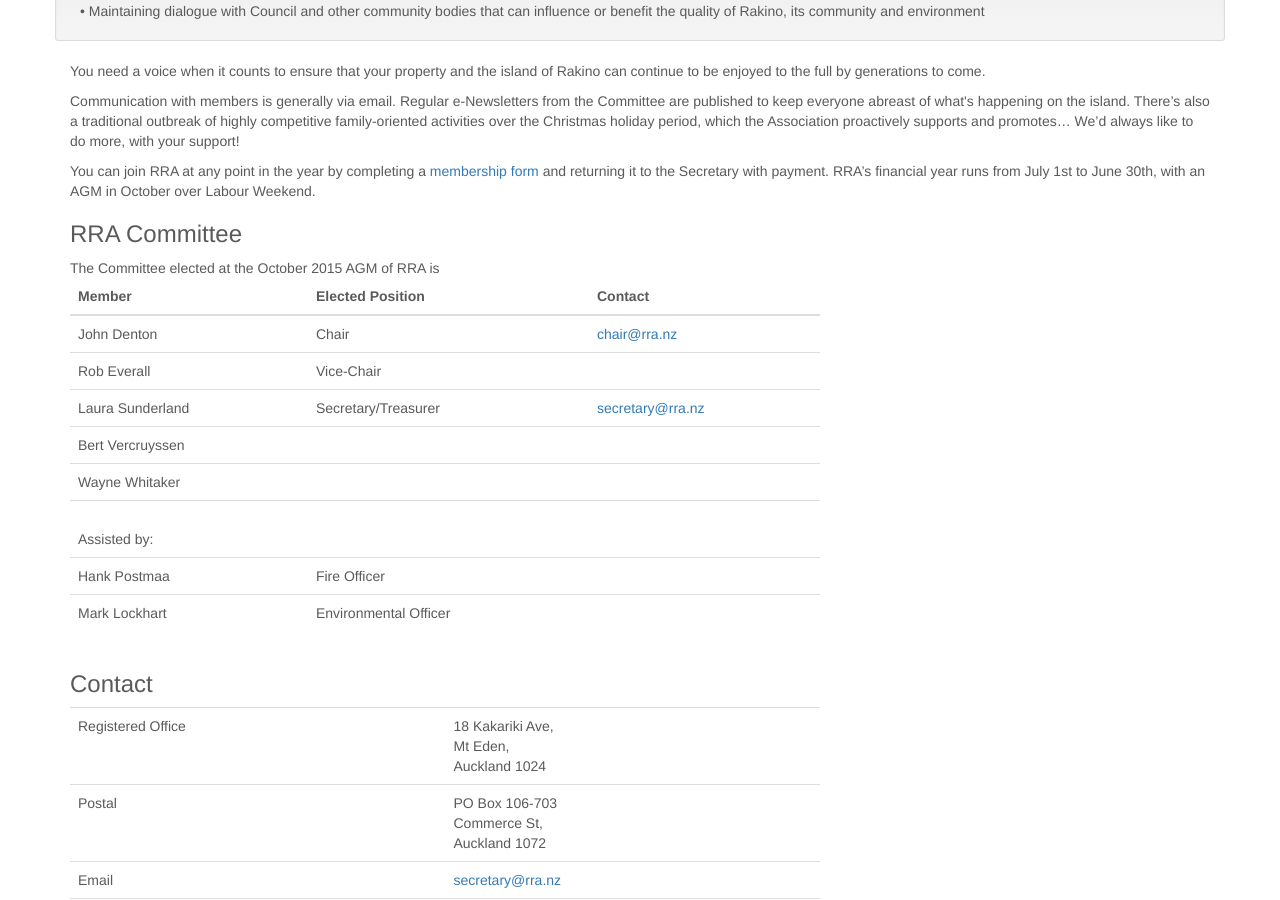
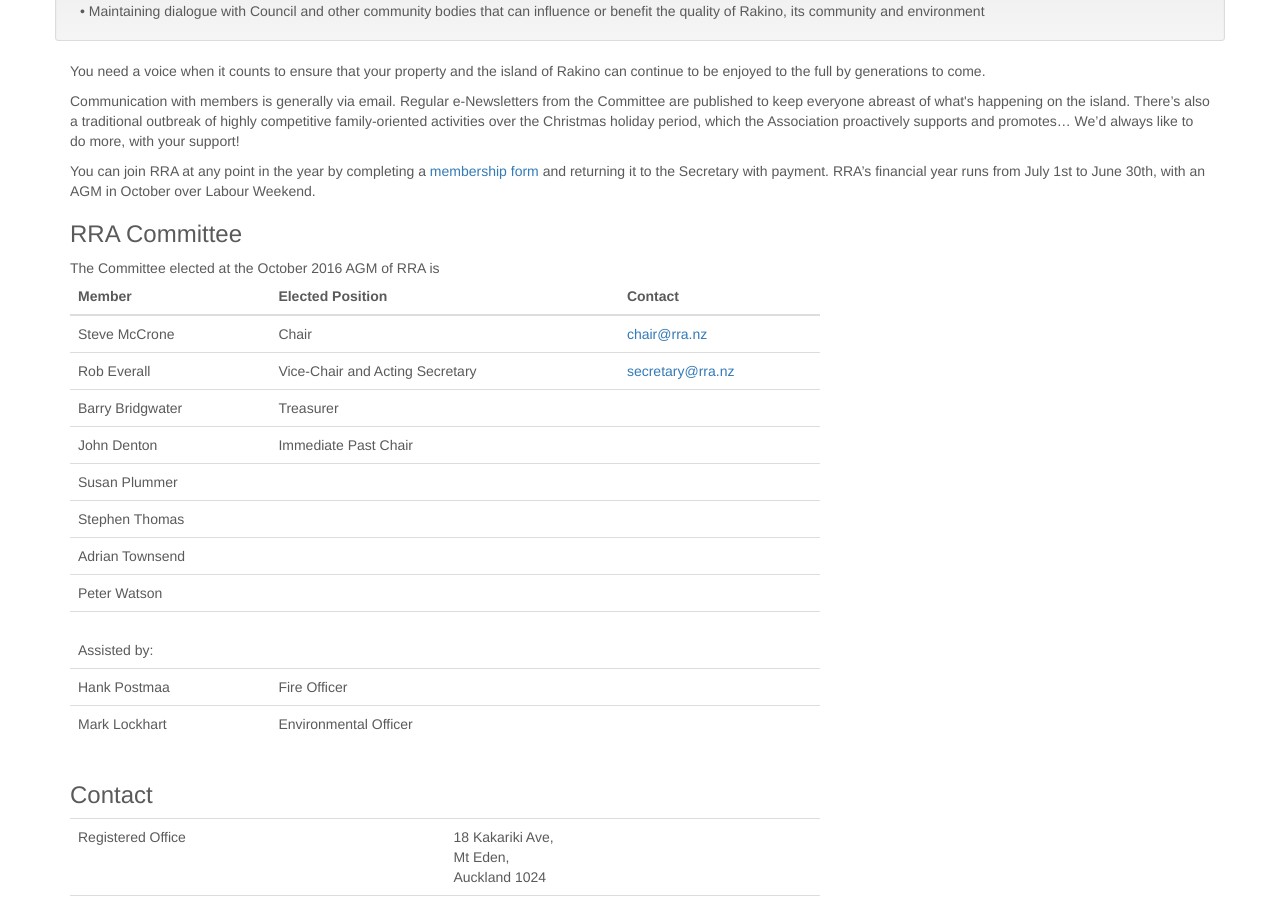
Before and after one commit to rakinoratepayers/rakinoratepayers.github.io, a Jekyll site: the page built from index.html, in a window 1280 px wide and 900 px high, scrolled down 810 px. Built offline with Jekyll 4.4.1, drawn with Linux system fonts in a browser that asks for light colours; nearby versions of some CDN libraries.

Commit message:
new elected committee members

```diff
--- a/index.html
+++ b/index.html
@@ -93,7 +93,7 @@ layout: default
 
 <h3>RRA Committee</h3>
 
-The Committee elected at the October 2015 AGM of RRA is
+The Committee elected at the October 2016 AGM of RRA is
 
 <div class="row">
     <div class="col-lg-8">
@@ -106,11 +106,14 @@ The Committee elected at the October 2015 AGM of RRA is
         </tr>
         </thead>
         <tbody>
-            <tr><td>John Denton</td><td>Chair</td><td><a href="mailto:chair@rra.nz">chair@rra.nz</a></td></tr>
-            <tr><td>Rob Everall</td><td>Vice-Chair</td><td>&nbsp;</td></tr>
-            <tr><td>Laura Sunderland</td><td>Secretary/Treasurer</td><td><a href="mailto:secretary@rra.nz">secretary@rra.nz</a><!--<a href="mailto:treasurer@rra.nz">treasurer@rra.nz</a>--></td></tr>
-            <tr><td>Bert Vercruyssen</td><td>&nbsp;</td><td>&nbsp;</td></tr>
-            <tr><td>Wayne Whitaker</td><td>&nbsp;</td><td>&nbsp;</td></tr>
+            <tr><td>Steve McCrone</td><td>Chair</td><td><a href="mailto:chair@rra.nz">chair@rra.nz</a></td></tr>
+            <tr><td>Rob Everall</td><td>Vice-Chair and Acting Secretary</td><td><a href="mailto:secretary@rra.nz">secretary@rra.nz</a></td></tr>
+            <tr><td>Barry Bridgwater</td><td>Treasurer</td><td>&nbsp;<!--<a href="mailto:treasurer@rra.nz">treasurer@rra.nz</a>--></td></tr>
+            <tr><td>John Denton</td><td>Immediate Past Chair</td><td>&nbsp;</td></tr>
+            <tr><td>Susan Plummer</td><td>&nbsp;</td><td>&nbsp;</td></tr>
+            <tr><td>Stephen Thomas</td><td>&nbsp;</td><td>&nbsp;</td></tr>
+            <tr><td>Adrian Townsend</td><td>&nbsp;</td><td>&nbsp;</td></tr>
+            <tr><td>Peter Watson</td><td>&nbsp;</td><td>&nbsp;</td></tr>
 
             <tr><td colspan="4"><br>Assisted by:</td></tr>
             <tr><td>Hank Postmaa</td><td>Fire Officer</td><td>&nbsp;</td></tr>
```
